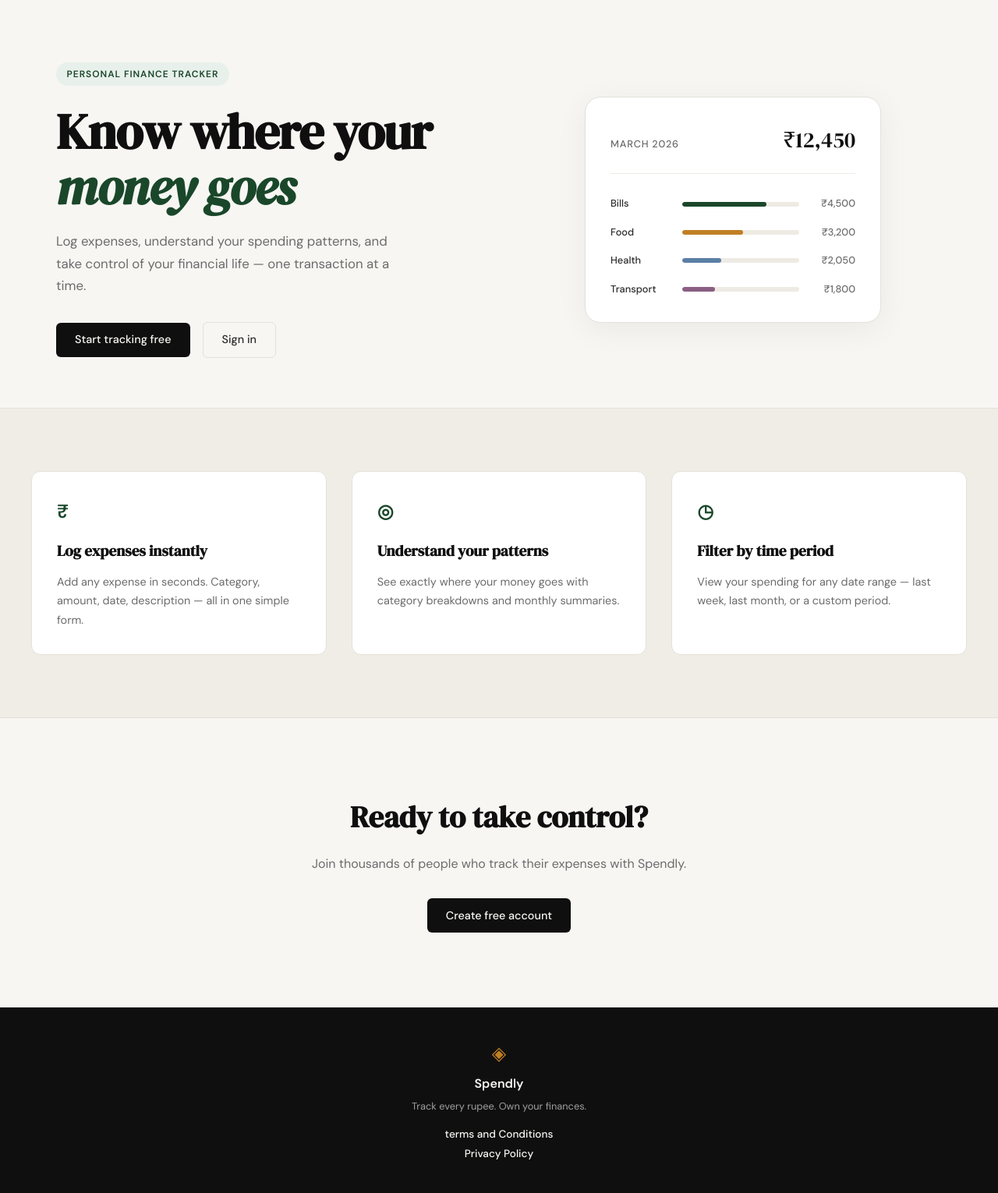
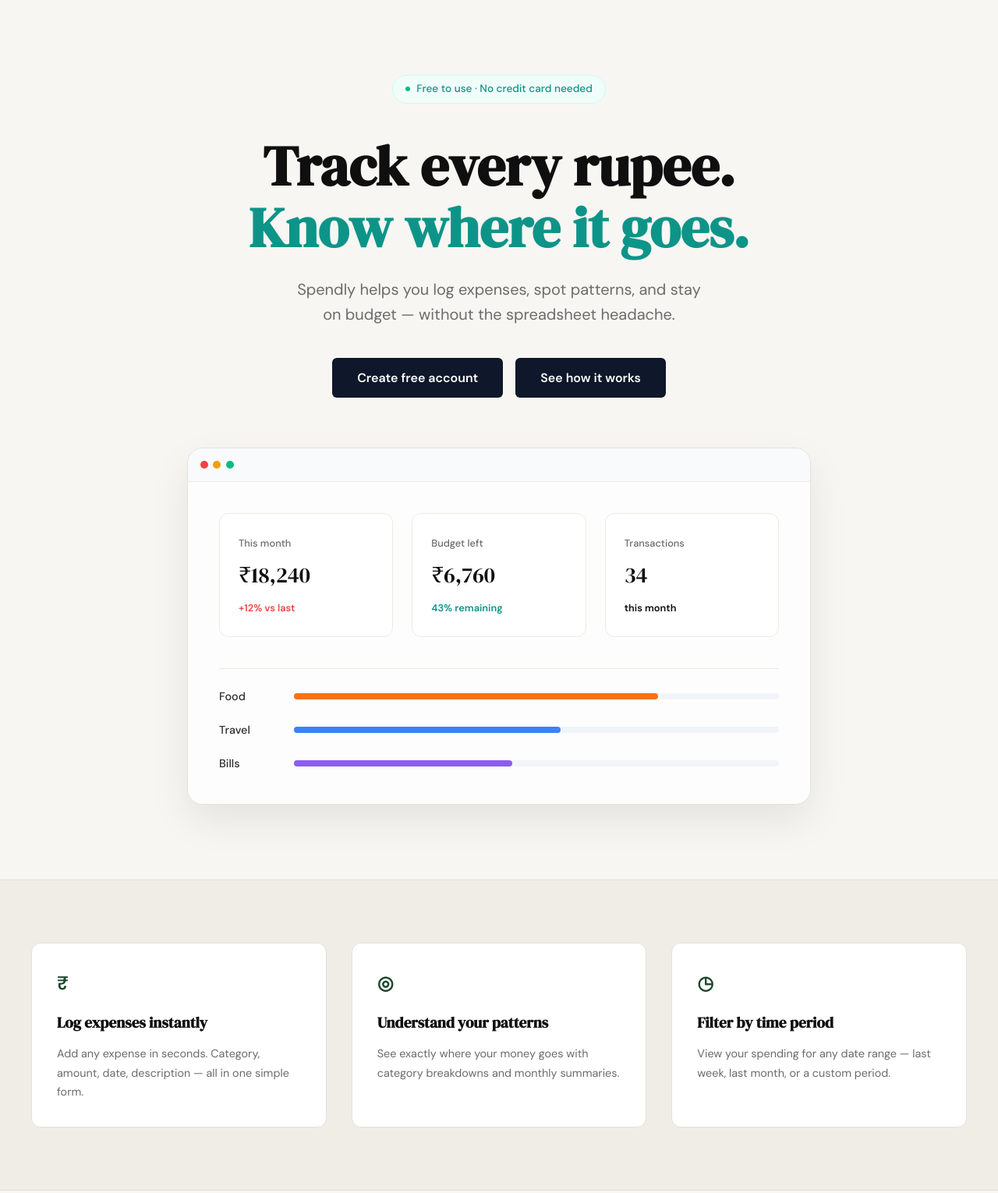
Before and after one commit to aveera04/expense-tracker, a Flask app: page / in a window 1280 px wide. Shown: the part 61-1591 px from the top of the page at 78% size. Run offline with Flask 3, Linux system fonts and the light colour scheme.

Commit message:
landing : modify the hero section

```diff
--- /dev/null
+++ b/static/css/landing.css
@@ -0,0 +1,192 @@
+.hero-v2 {
+    padding: 6rem 2rem;
+    max-width: var(--max-width);
+    margin: 0 auto;
+    display: flex;
+    flex-direction: column;
+    align-items: center;
+    text-align: center;
+}
+
+.hero-badge-v2 {
+    display: inline-flex;
+    align-items: center;
+    gap: 0.5rem;
+    background: #f0fdfa;
+    border: 1px solid #ccfbf1;
+    color: #0d9488;
+    font-size: 0.85rem;
+    font-weight: 500;
+    padding: 0.4rem 1rem;
+    border-radius: 999px;
+    margin-bottom: 2.5rem;
+}
+
+.badge-dot {
+    width: 6px;
+    height: 6px;
+    background: #10b981;
+    border-radius: 50%;
+}
+
+.hero-title-v2 {
+    font-family: var(--font-display);
+    font-size: clamp(2.5rem, 6vw, 4.5rem);
+    line-height: 1.1;
+    color: var(--ink);
+    margin-bottom: 1.5rem;
+}
+
+.highlight-blue {
+    color: var(--ink);
+}
+
+.highlight-teal {
+    color: #0d9488;
+}
+
+.hero-subtitle-v2 {
+    font-size: 1.25rem;
+    color: var(--ink-muted);
+    line-height: 1.6;
+    margin-bottom: 2.5rem;
+}
+
+.hero-actions-v2 {
+    display: flex;
+    gap: 1rem;
+    justify-content: center;
+    margin-bottom: 4rem;
+}
+
+.btn-black {
+    background: #0f172a;
+    color: white;
+    padding: 0.8rem 2rem;
+    border-radius: var(--radius-sm);
+    font-weight: 600;
+    font-size: 1rem;
+    transition: transform 0.2s;
+}
+
+.btn-black:hover {
+    transform: translateY(-2px);
+    color: white;
+}
+
+/* Dashboard Visual */
+.hero-dashboard {
+    width: 100%;
+    max-width: 800px;
+    margin: 0 auto;
+}
+
+.dashboard-window {
+    background: white;
+    border: 1px solid var(--border);
+    border-radius: var(--radius-lg);
+    overflow: hidden;
+    box-shadow: 0 20px 50px rgba(0,0,0,0.08);
+}
+
+.window-header {
+    background: #f8fafc;
+    border-bottom: 1px solid var(--border-soft);
+    padding: 1rem;
+    display: flex;
+    gap: 0.4rem;
+}
+
+.dot {
+    width: 10px;
+    height: 10px;
+    border-radius: 50%;
+}
+
+.dot.red { background: #ef4444; }
+.dot.yellow { background: #f59e0b; }
+.dot.green { background: #10b981; }
+
+.dashboard-content {
+    padding: 2.5rem;
+    background: #fdfdfd;
+}
+
+.stats-grid {
+    display: grid;
+    grid-template-columns: repeat(3, 1fr);
+    gap: 1.5rem;
+    margin-bottom: 2.5rem;
+}
+
+.stat-card {
+    background: white;
+    border: 1px solid var(--border-soft);
+    border-radius: var(--radius-md);
+    padding: 1.5rem;
+    text-align: left;
+}
+
+.stat-label {
+    font-size: 0.8rem;
+    color: var(--ink-muted);
+    font-weight: 500;
+}
+
+.stat-value {
+    font-family: var(--font-display);
+    font-size: 1.75rem;
+    color: var(--ink);
+    margin: 0.4rem 0;
+}
+
+.stat-meta {
+    font-size: 0.8rem;
+    font-weight: 600;
+}
+
+.stat-meta.plus { color: #ef4444; }
+.stat-meta.teal { color: #0d9488; }
+
+.chart-section {
+    display: flex;
+    flex-direction: column;
+    gap: 1.25rem;
+    padding-top: 1.5rem;
+    border-top: 1px solid var(--border-soft);
+}
+
+.chart-row {
+    display: grid;
+    grid-template-columns: 80px 1fr;
+    align-items: center;
+    gap: 1rem;
+}
+
+.chart-label {
+    font-size: 0.9rem;
+    font-weight: 500;
+    color: var(--ink-soft);
+    text-align: left;
+}
+
+.chart-track {
+    height: 8px;
+    background: #f1f5f9;
+    border-radius: 999px;
+}
+
+.chart-bar {
+    height: 100%;
+    border-radius: 999px;
+}
+
+.chart-bar.orange { background: #f97316; }
+.chart-bar.blue { background: #3b82f6; }
+.chart-bar.purple { background: #8b5cf6; }
+
+@media (max-width: 768px) {
+    .hero-v2 { padding: 4rem 1.5rem; }
+    .hero-actions-v2 { flex-direction: column; }
+    .stats-grid { grid-template-columns: 1fr; }
+}
--- a/templates/landing.html
+++ b/templates/landing.html
@@ -2,59 +2,81 @@
 
 {% block title %}Spendly — Track Every Rupee{% endblock %}
 
+{% block head %}
+<link rel="stylesheet" href="{{ url_for('static', filename='css/landing.css') }}">
+{% endblock %}
+
 {% block content %}
 
-<section class="hero">
-    <div class="hero-inner">
-        <div class="hero-badge">Personal Finance Tracker</div>
-        <h1 class="hero-title">
-            Know where your<br>
-            <em>money goes</em>
+<section class="hero-v2">
+    <div class="hero-content">
+        <div class="hero-badge-v2">
+            <span class="badge-dot"></span>
+            Free to use · No credit card needed
+        </div>
+
+        <h1 class="hero-title-v2">
+            <span class="highlight-blue">Track every rupee.</span><br>
+            <span class="highlight-teal">Know where it goes.</span>
         </h1>
-        <p class="hero-subtitle">
-            Log expenses, understand your spending patterns,
-            and take control of your financial life —
-            one transaction at a time.
+
+        <p class="hero-subtitle-v2">
+            Spendly helps you log expenses, spot patterns, and stay<br>
+            on budget — without the spreadsheet headache.
         </p>
-        <div class="hero-actions">
-            <a href="{{ url_for('register') }}" class="btn-primary">Start tracking free</a>
-            <a href="{{ url_for('login') }}" class="btn-ghost">Sign in</a>
+
+        <div class="hero-actions-v2">
+            <a href="{{ url_for('register') }}" class="btn-black">Create free account</a>
+            <a href="#" class="btn-black">See how it works</a>
         </div>
     </div>
-    <div class="hero-visual">
-        <div class="mock-card">
-            <div class="mock-card-header">
-                <span class="mock-label">March 2026</span>
-                <span class="mock-total">₹12,450</span>
+
+    <div class="hero-dashboard">
+        <div class="dashboard-window">
+            <div class="window-header">
+                <div class="dot red"></div>
+                <div class="dot yellow"></div>
+                <div class="dot green"></div>
             </div>
-            <div class="mock-bars">
-                <div class="mock-bar-row">
-                    <span class="mock-cat">Bills</span>
-                    <div class="mock-bar-track">
-                        <div class="mock-bar" style="width: 72%"></div>
+
+            <div class="dashboard-content">
+                <div class="stats-grid">
+                    <div class="stat-card">
+                        <span class="stat-label">This month</span>
+                        <div class="stat-value">₹18,240</div>
+                        <span class="stat-meta plus">+12% vs last</span>
                     </div>
-                    <span class="mock-amt">₹4,500</span>
+                    <div class="stat-card">
+                        <span class="stat-label">Budget left</span>
+                        <div class="stat-value">₹6,760</div>
+                        <span class="stat-meta teal">43% remaining</span>
+                    </div>
+                    <div class="stat-card">
+                        <span class="stat-label">Transactions</span>
+                        <div class="stat-value">34</div>
+                        <span class="stat-meta">this month</span>
+                    </div>
                 </div>
-                <div class="mock-bar-row">
-                    <span class="mock-cat">Food</span>
-                    <div class="mock-bar-track">
-                        <div class="mock-bar mock-bar-2" style="width: 52%"></div>
+
+                <div class="chart-section">
+                    <div class="chart-row">
+                        <span class="chart-label">Food</span>
+                        <div class="chart-track">
+                            <div class="chart-bar orange" style="width: 75%"></div>
+                        </div>
                     </div>
-                    <span class="mock-amt">₹3,200</span>
-                </div>
-                <div class="mock-bar-row">
-                    <span class="mock-cat">Health</span>
-                    <div class="mock-bar-track">
-                        <div class="mock-bar mock-bar-3" style="width: 33%"></div>
+                    <div class="chart-row">
+                        <span class="chart-label">Travel</span>
+                        <div class="chart-track">
+                            <div class="chart-bar blue" style="width: 55%"></div>
+                        </div>
                     </div>
-                    <span class="mock-amt">₹2,050</span>
-                </div>
-                <div class="mock-bar-row">
-                    <span class="mock-cat">Transport</span>
-                    <div class="mock-bar-track">
-                        <div class="mock-bar mock-bar-4" style="width: 28%"></div>
+                    <div class="chart-row">
+                        <span class="chart-label">Bills</span>
+                        <div class="chart-track">
+                            <div class="chart-bar purple" style="width: 45%"></div>
+                        </div>
                     </div>
-                    <span class="mock-amt">₹1,800</span>
                 </div>
             </div>
         </div>
```
